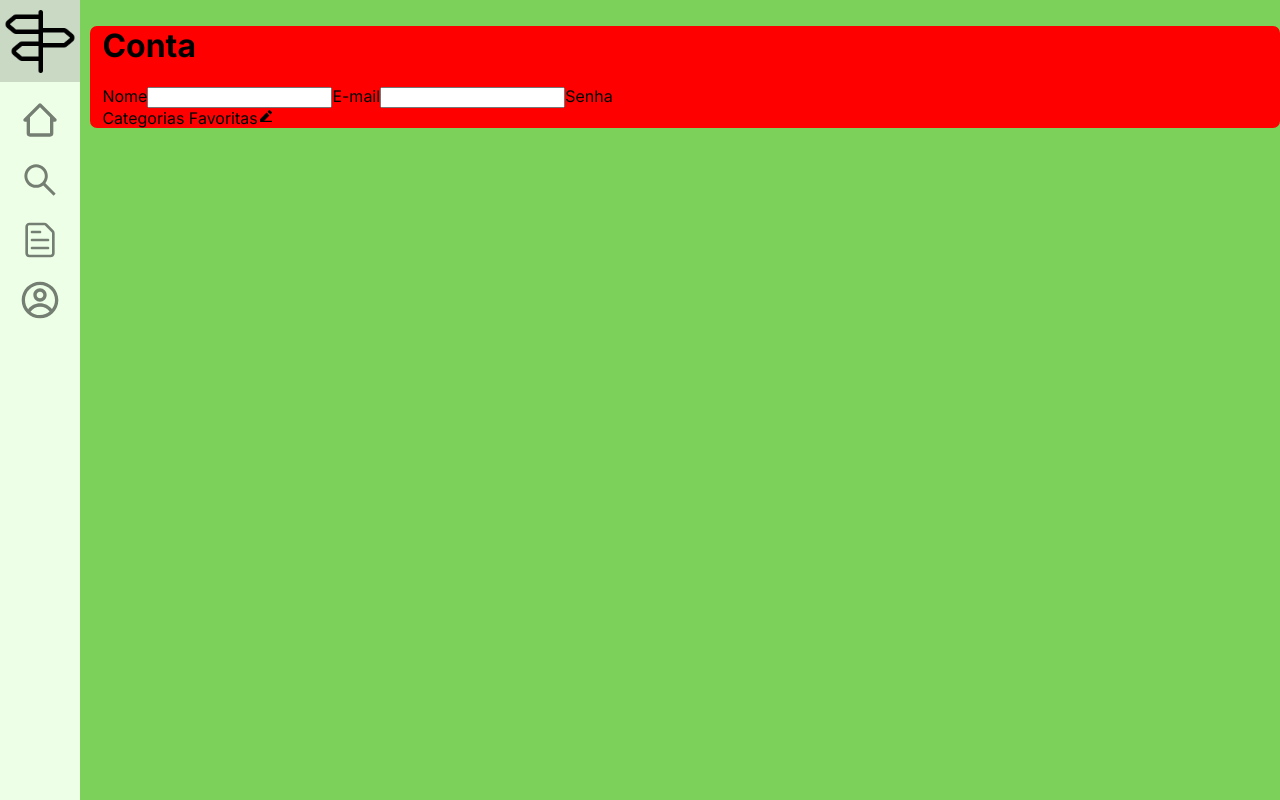
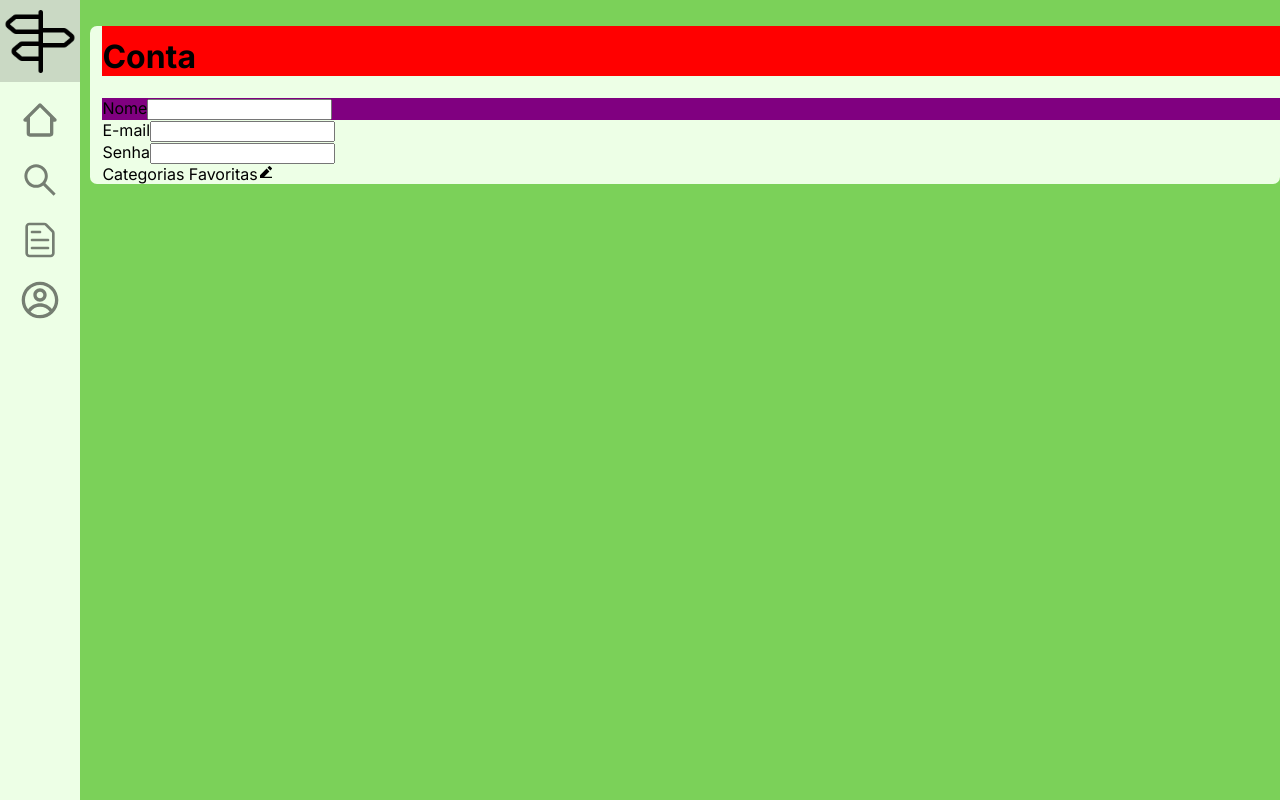
Before and after one commit to GabrielJM2023/Projeto, a Next.js app in the folder taperdido/: page /home/Perfil in a window 1280 px wide. Built offline with nearby package versions, Linux system fonts and the light colour scheme.

Commit message:
Configuração da pagina do perfil

```diff
--- a/taperdido/src/app/home/Perfil/estilo.css
+++ b/taperdido/src/app/home/Perfil/estilo.css
@@ -4,4 +4,18 @@
     margin-top: 2%;
     border-radius: 7px;
     padding-left: 1%;
+
+    background-color: #EDFFE6;
 }
+
+.Principal>h1 {
+    padding-top: 1%;
+    background-color: red;
+}
+
+.Principal>.Cadastro {}
+
+.Principal>.Cadastro>.Nome {
+    background-color: purple;
+
+}
--- a/taperdido/src/app/home/Perfil/page.jsx
+++ b/taperdido/src/app/home/Perfil/page.jsx
@@ -9,12 +9,19 @@ export default function Perfil() {
         <>
             <main className='Principal'>
                 <h1>Conta</h1>
-                <div>
-                    <label>Nome</label>
-                    <input></input>
-                    <label>E-mail</label>
-                    <input></input>
-                    <label>Senha</label>
+                <div className='Cadastro'>
+                    <div className='Nome'>
+                        <label>Nome</label>
+                        <input></input>
+                    </div>
+                    <div className='Email'>
+                        <label>E-mail</label>
+                        <input></input>
+                    </div>
+                    <div className='Senha'>
+                        <label>Senha</label>
+                        <input></input>
+                    </div>
                 </div>
                 <div>
                     <label>Categorias Favoritas</label>
--- a/taperdido/src/components/NavBar/estilo.css
+++ b/taperdido/src/components/NavBar/estilo.css
@@ -24,7 +24,7 @@ p {
 }
 
 .sidebar {
-    position: absolute;
+    position: fixed;
     overflow: hidden;
     top: 0;
     left: 0;
```
